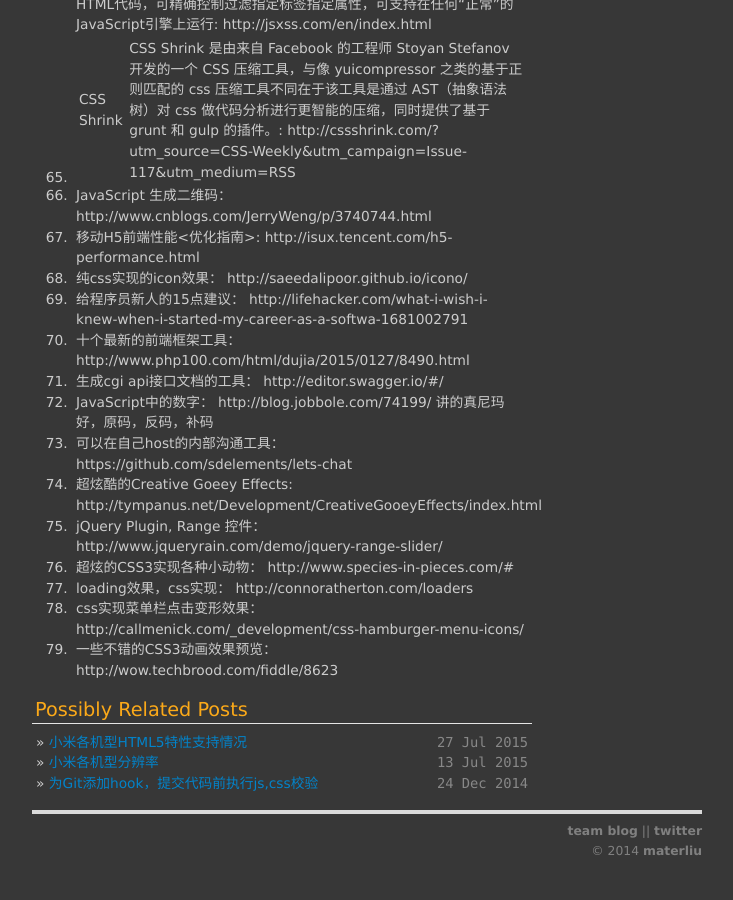
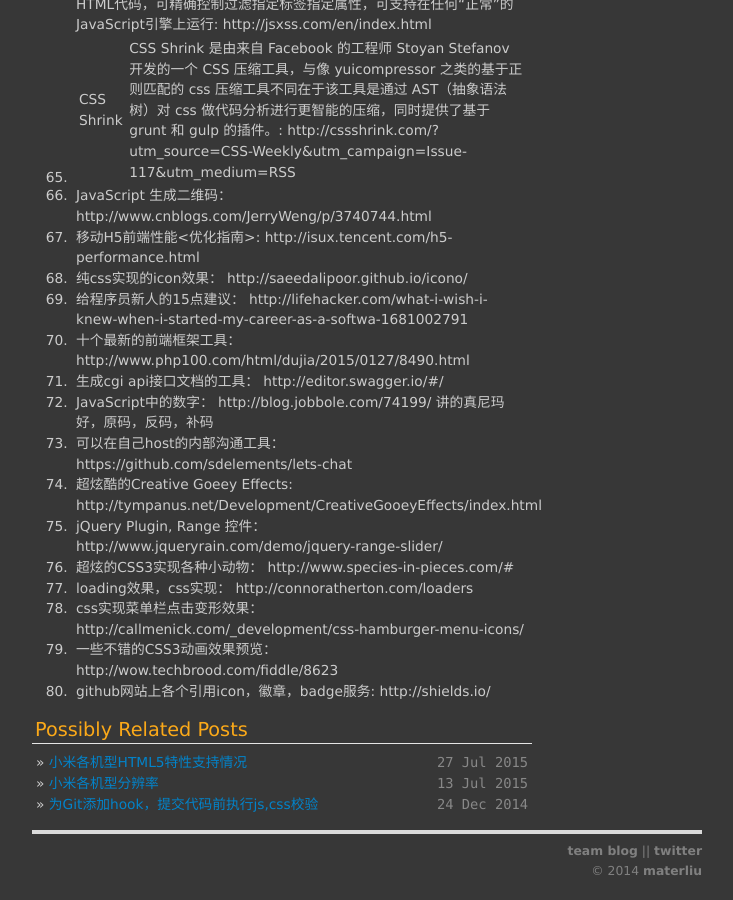
Before and after one commit to materliu/materliu.github.io, a Jekyll site: the page built from all/web/_posts/2014-12-16-hotchpotch.md, in a window 1280 px wide and 900 px high, scrolled down 2792 px. Shown: the whole window, without its empty margins (273-1006 px from the left). Built offline with Jekyll 4.4.1, drawn with Linux system fonts in a browser that asks for light colours; Markdown is read by kramdown in place of the engine named in the settings; before the commit the page ends 3671 px from its top, so only the background shows below that.

Commit message:
add github badge

```diff
--- a/all/web/_posts/2014-12-16-hotchpotch.md
+++ b/all/web/_posts/2014-12-16-hotchpotch.md
@@ -84,3 +84,4 @@ title: 大杂烩
 79. loading效果，css实现： http://connoratherton.com/loaders
 80. css实现菜单栏点击变形效果： http://callmenick.com/_development/css-hamburger-menu-icons/
 81. 一些不错的CSS3动画效果预览： http://wow.techbrood.com/fiddle/8623
+82. github网站上各个引用icon，徽章，badge服务: http://shields.io/
```
